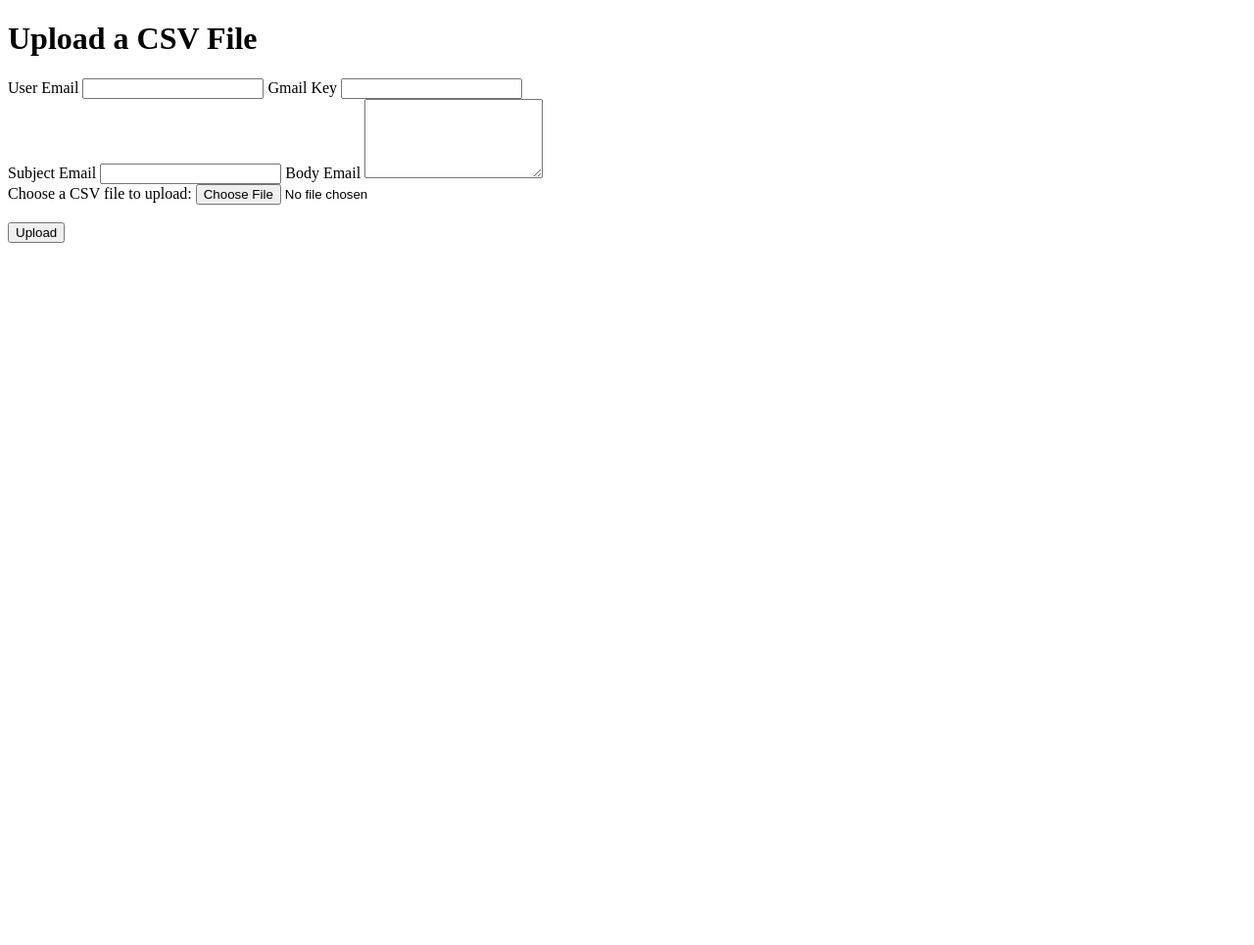
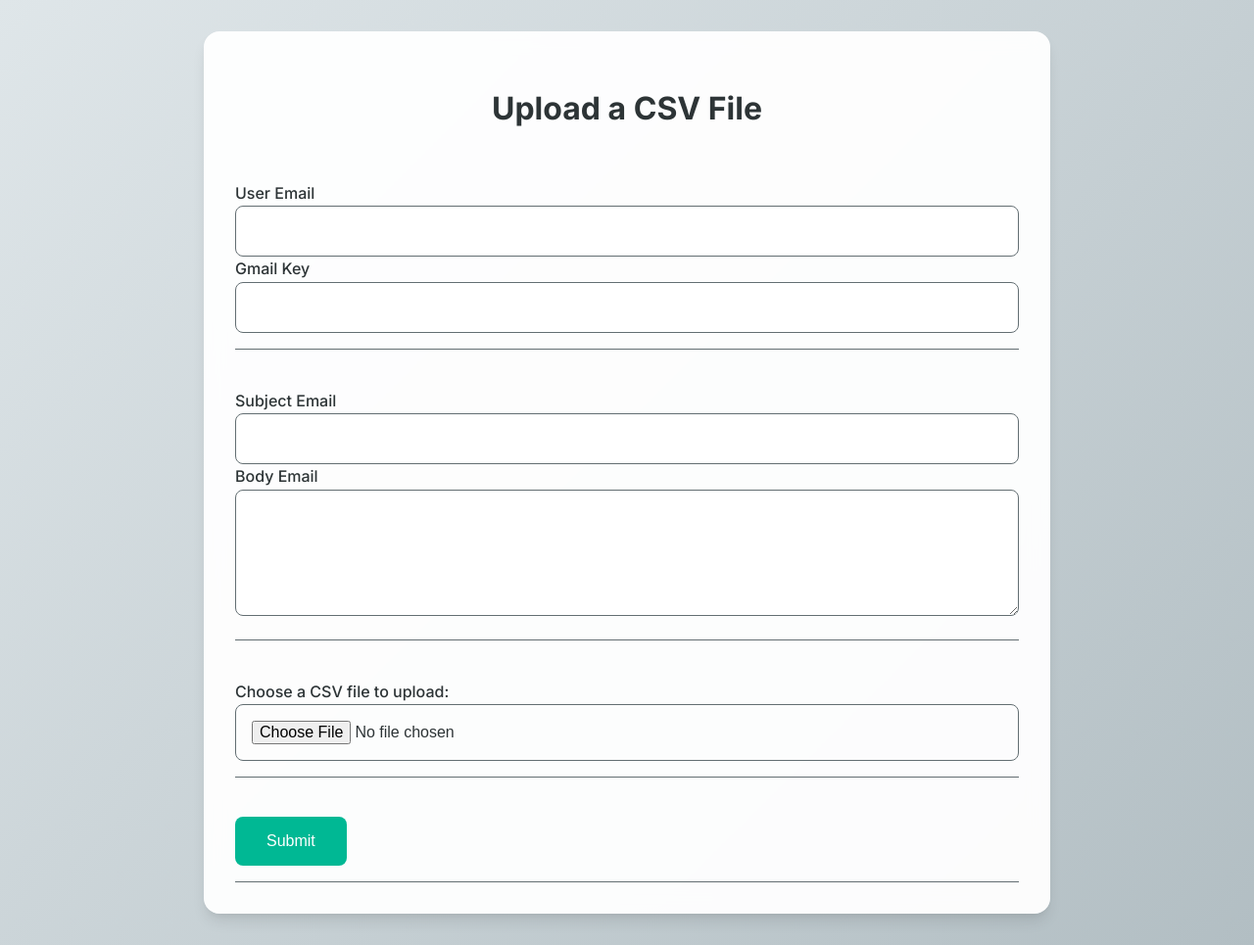
Before and after one commit to MaybeSam05/MailMerge, a Flask app: page /csvparameters in a window 1280 px wide. Shown: the whole page at 98% size. Before the commit the page ends 248 px from the top, so only its background shows below. Run offline with Flask 3, Linux system fonts and the light colour scheme.

Commit message:
Aesthetic Changes

```diff
--- a/templates/csvparameters.html
+++ b/templates/csvparameters.html
@@ -4,8 +4,117 @@
     <meta charset="UTF-8">
     <meta name="viewport" content="width=device-width, initial-scale=1.0">
     <title>CSV Upload</title>
+    <link rel="preconnect" href="https://fonts.googleapis.com">
+    <link rel="preconnect" href="https://fonts.gstatic.com" crossorigin>
+    <link href="https://fonts.googleapis.com/css2?family=Inter:wght@300;400;500;600;700&display=swap" rel="stylesheet">
+    <style>
+      :root {
+        --primary-color: #2D3436;
+        --secondary-color: #636E72;
+        --accent-color: #00B894;
+        --background-color: #F8FAFC;
+        --container-bg: rgba(255, 255, 255, 0.95);
+        --border-radius: 16px;
+        --spacing-xs: 0.5rem;
+        --spacing-sm: 1rem;
+        --spacing-md: 1.5rem;
+        --spacing-lg: 2rem;
+        --spacing-xl: 3rem;
+      }
+
+      body {
+        font-family: 'Inter', sans-serif;
+        line-height: 1.6;
+        color: var(--primary-color);
+        background: linear-gradient(135deg, #DFE6E9 0%, #B2BEC3 100%);
+        min-height: 100vh;
+        display: flex;
+        justify-content: center;
+        align-items: center;
+        padding: var(--spacing-md);
+      }
+
+      .container {
+        max-width: 800px;
+        width: 100%;
+        background: var(--container-bg);
+        padding: var(--spacing-lg);
+        border-radius: var(--border-radius);
+        box-shadow:
+          0 10px 15px -3px rgba(0, 0, 0, 0.1),
+          0 4px 6px -2px rgba(0, 0, 0, 0.05);
+        backdrop-filter: blur(10px);
+      }
+
+      h1 {
+        text-align: center;
+        font-weight: 700;
+        color: var(--primary-color);
+        margin-bottom: var(--spacing-lg);
+      }
+
+      form {
+        display: flex;
+        flex-direction: column;
+        gap: var(--spacing-md);
+      }
+
+      label {
+        font-weight: 500;
+        color: var(--primary-color);
+        margin-bottom: var(--spacing-xs);
+      }
+
+      input[type="text"],
+      input[type="file"],
+      textarea {
+        padding: var(--spacing-sm);
+        font-size: 1rem;
+        border: 1px solid var(--secondary-color);
+        border-radius: 8px;
+        width: 100%;
+        box-sizing: border-box;
+      }
+
+      button {
+        padding: var(--spacing-sm) var(--spacing-lg);
+        font-size: 1rem;
+        font-weight: 500;
+        color: white;
+        background: var(--accent-color);
+        border: none;
+        border-radius: 8px;
+        cursor: pointer;
+        transition: transform 0.2s ease, box-shadow 0.2s ease;
+      }
+
+      button:hover {
+        transform: translateY(-2px);
+        box-shadow: 0 4px 12px rgba(0, 184, 148, 0.2);
+      }
+
+      button:active {
+        transform: translateY(0);
+      }
+
+      .section {
+        padding: var(--spacing-sm) 0;
+        border-bottom: 1px solid var(--secondary-color);
+      }
+
+      @media (max-width: 768px) {
+        .container {
+          padding: var(--spacing-md);
+        }
+
+        h1 {
+          font-size: 2rem;
+        }
+      }
+    </style>
 </head>
 <body>
+    <div class="container">
         <h1>Upload a CSV File</h1>
         <form action="/upload" method="post" enctype="multipart/form-data">
             <div class="section">
@@ -22,10 +131,14 @@
                 <label for="initialBody">Body Email</label>
                 <textarea id="initialBody" name="initialBody" rows="5" class="dynamic-input" required></textarea>
             </div>
+            <div class="section">
                 <label for="csvFile">Choose a CSV file to upload:</label>
                 <input type="file" id="csvFile" name="csvFile" accept=".csv" required>
-        <br><br>
-        <button type="submit">Upload</button>
+            </div>
+            <div class="section">
+                <button type="submit">Submit</button>
+            </div>
         </form>
+    </div>
 </body>
 </html>
--- a/templates/index.html
+++ b/templates/index.html
@@ -199,7 +199,7 @@
       <h5>Use your parameters to replace text in the emails</h5>
 
       <form action="/" method="post">
-        <button type="submit">Get Started</button>
+        <button type="submit">Input Manually</button>
       </form>
 
       <form action="/csvparameters" method="post">
```
Lines whose indentation alone changed are shown as unchanged.
